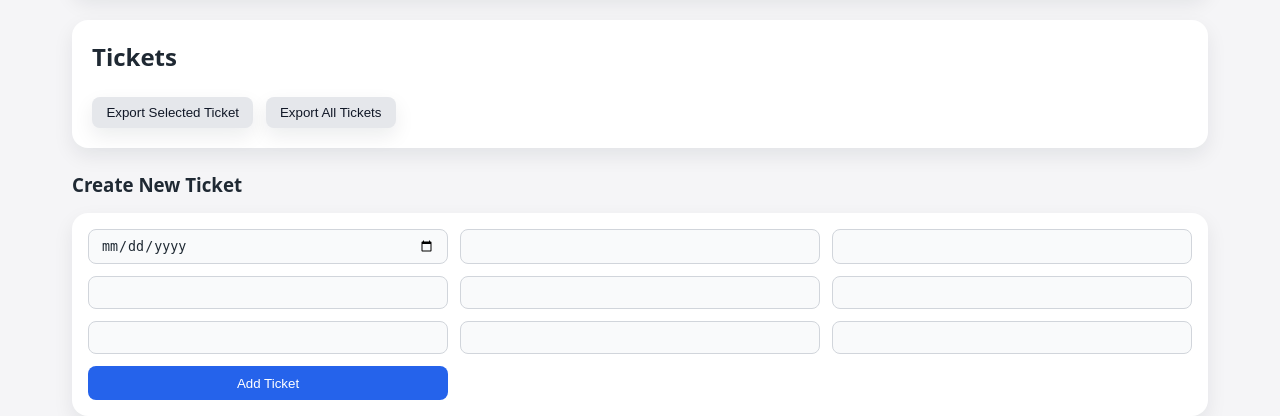
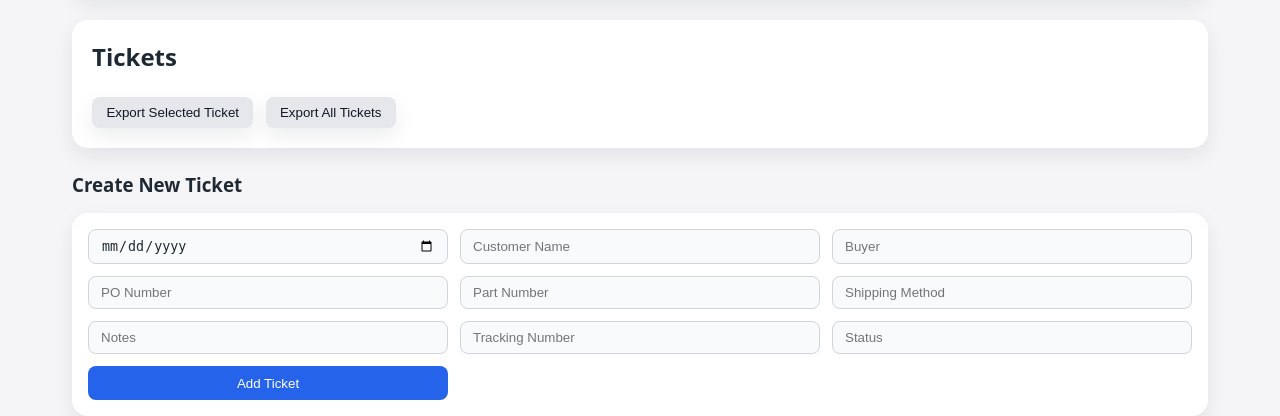
Before and after one commit to Sonatao/XTronics, a PHP site: page / in a window 1280 px wide. Shown: the part 414-830 px from the top of the page. Run offline with PHP 8.4, Linux system fonts and the light colour scheme; the visitor is signed in with stand-in values (Sample User, id 1); data that the repository does not hold is empty; some libraries are stand-ins or nearby versions.

Commit message:
Working verison

```diff
--- a/newshit/index.php
+++ b/newshit/index.php
@@ -58,14 +58,14 @@ requireLogin();
 <h3>Create New Ticket</h3>
 <form id="orderForm">
     <input type="date" id="orderDate" required>
-    <input type="text" id="customerName" required>
-    <input type="text" id="buyer" required>
-    <input type="text" id="poNumber" required>
-    <input type="text" id="partNumber" required>
-    <input type="text" id="shippingMethod" required>
-    <input type="text" id="notes">
-    <input type="text" id="trackingNumber" required>
-    <input type="text" id="status" required>
+    <input type="text" id="customerName" placeholder="Customer Name" required>
+    <input type="text" id="buyer" placeholder="Buyer" required>
+    <input type="text" id="poNumber" placeholder="PO Number" required>
+    <input type="text" id="partNumber" placeholder="Part Number" required>
+    <input type="text" id="shippingMethod" placeholder="Shipping Method" required>
+    <input type="text" id="notes" placeholder="Notes">
+    <input type="text" id="trackingNumber" placeholder="Tracking Number" required>
+    <input type="text" id="status" placeholder="Status" required>
 
     <button type="submit">Add Ticket</button>
 </form>
@@ -78,14 +78,14 @@ requireLogin();
             <input type="hidden" id="editId">
 
             <input type="date" id="editOrderDate" required>
-            <input type="text" id="editCustomerName" required>
-            <input type="text" id="editBuyer" required>
-            <input type="text" id="editPoNumber" required>
-            <input type="text" id="editPartNumber" required>
-            <input type="text" id="editShippingMethod" required>
-            <input type="text" id="editNotes">
-            <input type="text" id="editTrackingNumber" required>
-            <input type="text" id="editStatus" required>
+            <input type="text" id="editCustomerName" placeholder="Customer Name" required>
+            <input type="text" id="editBuyer" placeholder="Buyer" required>
+            <input type="text" id="editPoNumber" placeholder="PO Number" required>
+            <input type="text" id="editPartNumber" placeholder="Part Number" required>
+            <input type="text" id="editShippingMethod" placeholder="Shipping Method" required>
+            <input type="text" id="editNotes" placeholder="Notes">
+            <input type="text" id="editTrackingNumber" placeholder="Tracking Number" required>
+            <input type="text" id="editStatus" placeholder="Status" required>
 
             <button type="submit">Save Changes</button>
             <button type="button" id="closeModal">Cancel</button>
```
